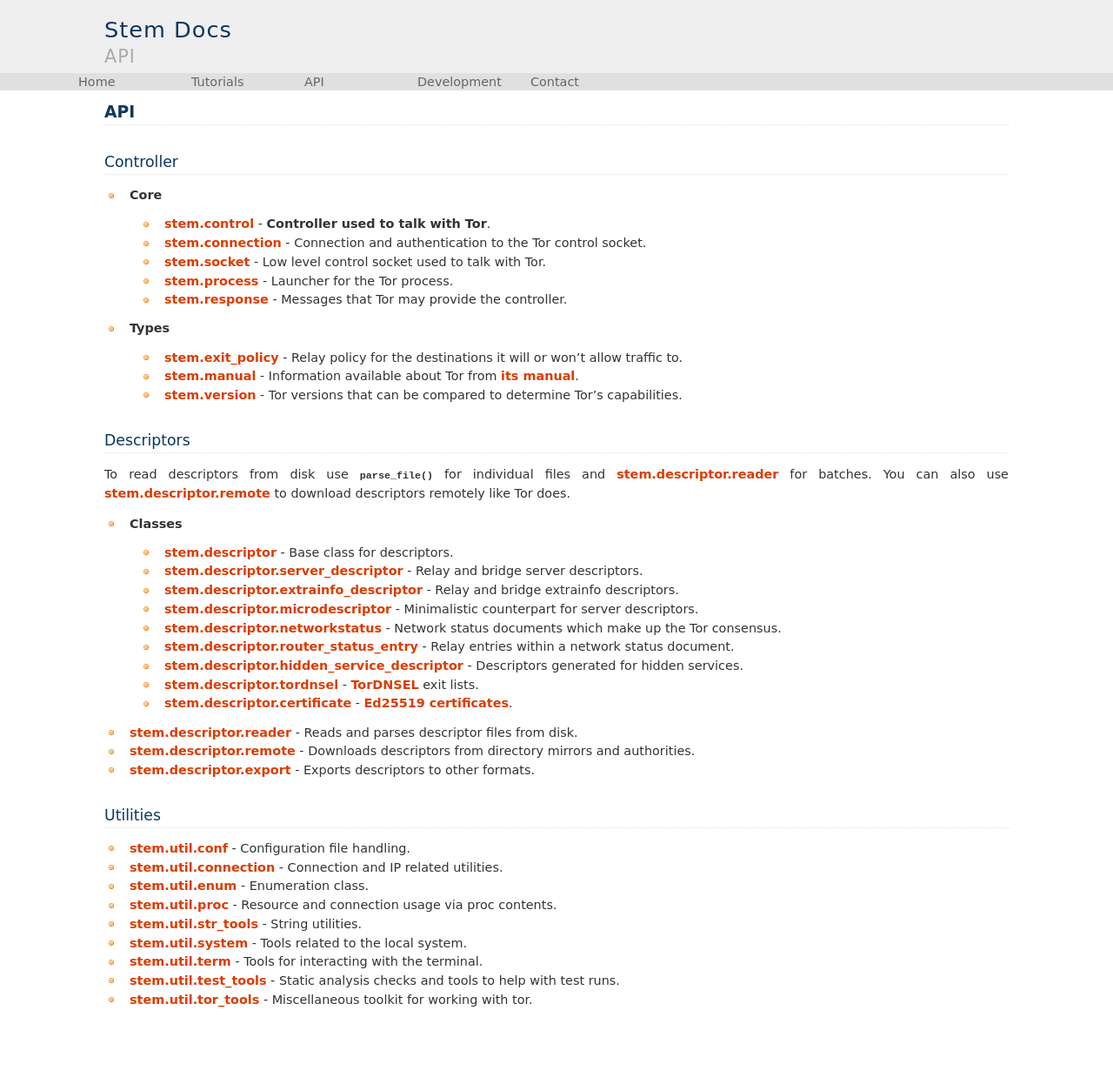
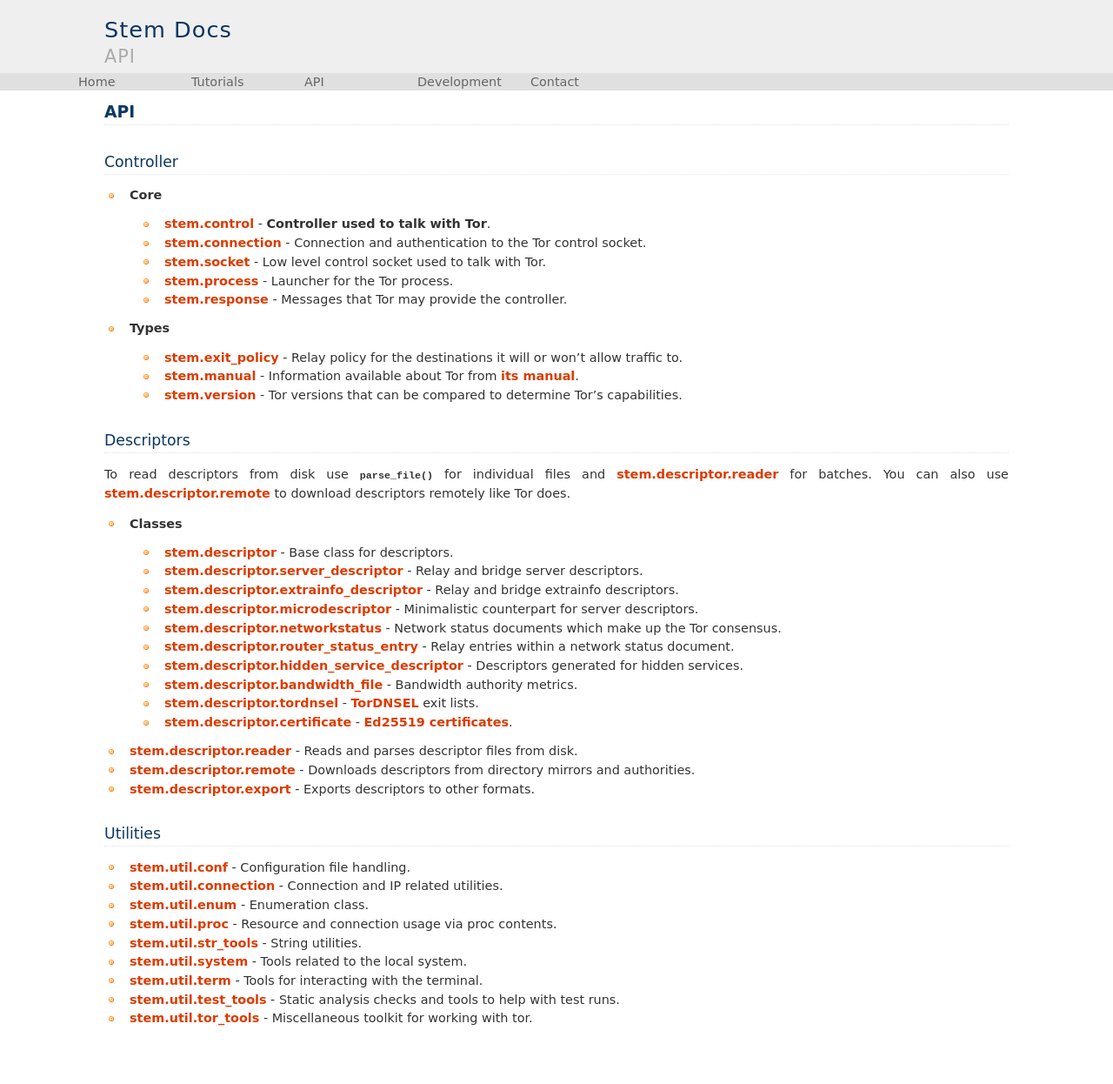
Before and after one commit to torproject/stem, a Sphinx documentation site: the page built from docs/api.rst, in a window 1280 px wide. Shown: the whole page at 87% size. Built offline with Sphinx 7.4.7, drawn with Linux system fonts in a browser that asks for light colours; before the commit the page ends 1224 px from its top, so only the background shows below that.

Commit message:
Generate BandwidthFile api docs

```diff
--- a/docs/api.rst
+++ b/docs/api.rst
@@ -36,6 +36,7 @@
  * `stem.descriptor.networkstatus <api/descriptor/networkstatus.html>`_ - Network status documents which make up the Tor consensus.
  * `stem.descriptor.router_status_entry <api/descriptor/router_status_entry.html>`_ - Relay entries within a network status document.
  * `stem.descriptor.hidden_service_descriptor <api/descriptor/hidden_service_descriptor.html>`_ - Descriptors generated for hidden services.
+ * `stem.descriptor.bandwidth_file <api/descriptor/bandwidth_file.html>`_ - Bandwidth authority metrics.
  * `stem.descriptor.tordnsel <api/descriptor/tordnsel.html>`_ - `TorDNSEL <https://www.torproject.org/projects/tordnsel.html.en>`_ exit lists.
  * `stem.descriptor.certificate <api/descriptor/certificate.html>`_ - `Ed25519 certificates <https://gitweb.torproject.org/torspec.git/tree/cert-spec.txt>`_.
 
--- /dev/null
+++ b/docs/api/descriptor/bandwidth_file.rst
@@ -0,0 +1,4 @@
+Bandwidth File
+==============
+
+.. automodule:: stem.descriptor.bandwidth_file
--- a/docs/change_log.rst
+++ b/docs/change_log.rst
@@ -53,6 +53,7 @@
 
  * **Descriptors**
 
+  * `Bandwidth file support <api/descriptor/bandwidth_file.html>`_ (:trac:`29056`)
   * Added :func:`stem.descriptor.remote.get_microdescriptors`
   * Added :class:`~stem.descriptor.networkstatus.DetachedSignature` parsing (:trac:`28495`)
   * Added :func:`~stem.descriptor.__init__.Descriptor.from_str` method (:trac:`28450`)
--- a/docs/contents.rst
+++ b/docs/contents.rst
@@ -38,6 +38,7 @@
    api/manual
    api/version
 
+   api/descriptor/bandwidth_file
    api/descriptor/certificate
    api/descriptor/descriptor
    api/descriptor/server_descriptor
```
